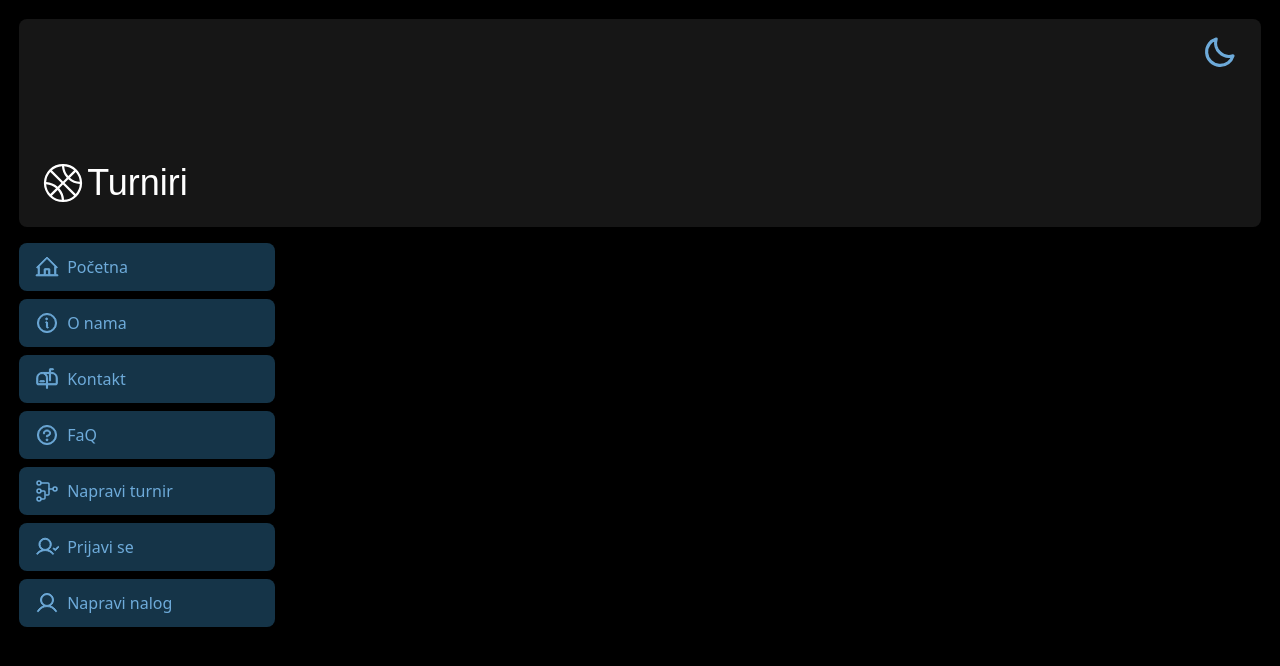
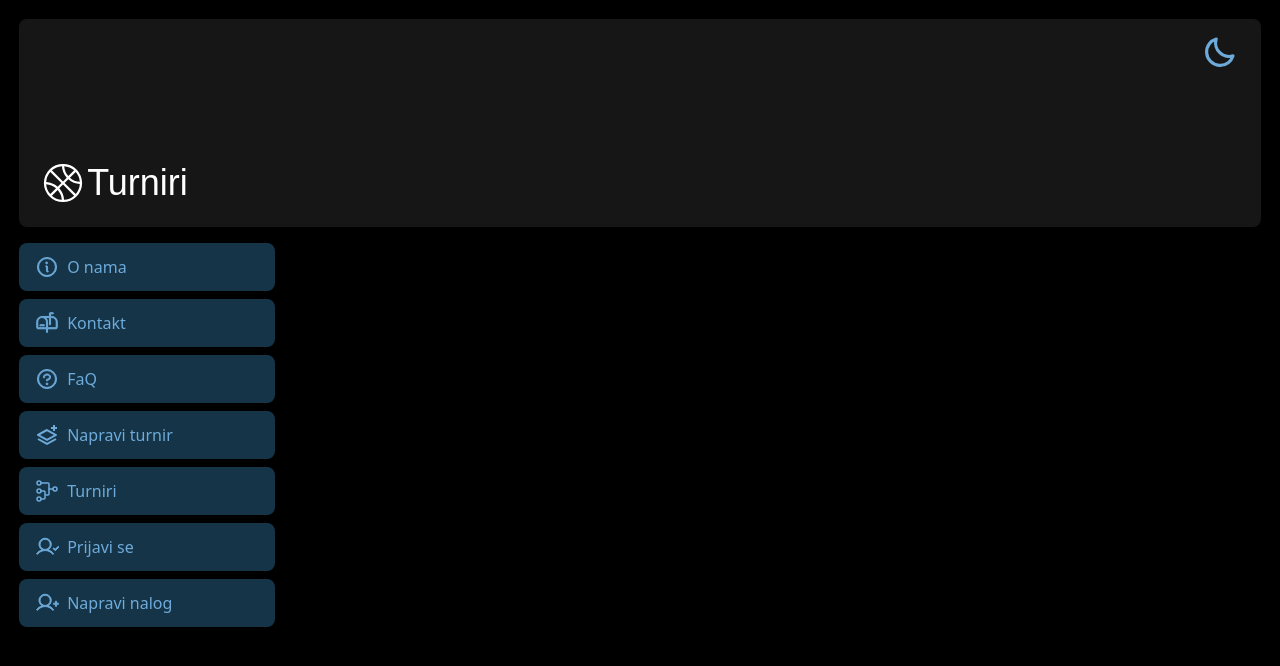
Before and after one commit to JEKO10/Basket-Report, a Next.js app: page / in a window 1280 px wide. Shown: the top 666 px of the page. Built offline with nearby package versions, Linux system fonts and the light colour scheme; no server answers; a web font is replaced by a local one.

Commit message:
conditional sidebar links based on user login status

```diff
--- a/app/(private)/profile/page.tsx
+++ b/app/(private)/profile/page.tsx
@@ -29,7 +29,7 @@ const ProfilePage = async () => {
             <Link
               href={`/tournaments/${tournament.tournamentId}`}
               key={tournament.tournamentId}
-              className="flex justify-between align-center bg-background text-text text-xl italic font-medium my-10 px-10 py-4 rounded-lg cursor-pointer hover:bg-primary"
+              className="flex justify-between align-center bg-background text-text text-xl italic font-medium my-10 px-10 py-4 rounded-lg cursor-default transition hover:bg-primary"
             >
               <p>Ime: {tournament.tournamentName}</p>
               <p>Format: {tournament.tournamentType}</p>
--- a/components/Sidebar.tsx
+++ b/components/Sidebar.tsx
@@ -1,26 +1,34 @@
 import Link from "next/link";
 import React from "react";
+import { BiLayerPlus } from "react-icons/bi";
 import {
-  PiHouseLineLight,
+  // PiHouseLineLight,
   PiInfoLight,
   PiMailboxLight,
+  PiPowerLight,
   PiQuestionLight,
   PiUserCheckLight,
   PiUserLight,
-  // PiUsersLight,
+  PiUserPlusLight,
+  PiUsersLight,
 } from "react-icons/pi";
 import { TbTournament } from "react-icons/tb";
 
-const Sidebar = () => {
+import { auth, signOut } from "@/auth/auth";
+
+const Sidebar = async () => {
+  const session = await auth();
+  const isLoggedIn = !!session;
+
   return (
     <aside className="flex-shrink-0 my-4 h-56 w-64 rounded-lg">
       <ul className="text-text text-2xl">
-        <li>
+        {/* <li>
           <Link href="/" className="sidebar-link">
             <PiHouseLineLight strokeWidth={10} />
             <p className="text-base">Početna</p>
           </Link>
-        </li>
+        </li> */}
         <li>
           <Link href="/about" className="sidebar-link">
             <PiInfoLight strokeWidth={10} />
@@ -39,18 +47,50 @@ const Sidebar = () => {
             <p className="text-base">FaQ</p>
           </Link>
         </li>
-        {/* <li>
+        <li>
+          <Link href="/new" className="sidebar-link">
+            <BiLayerPlus />
+            <p className="text-base">Napravi turnir</p>
+          </Link>
+        </li>
+        <li>
+          <Link href="/tournaments" className="sidebar-link">
+            <TbTournament strokeWidth={1.5} />
+            <p className="text-base">Turniri</p>
+          </Link>
+        </li>
+        {isLoggedIn && (
+          <>
+            <li>
               <Link href="/users" className="sidebar-link">
                 <PiUsersLight strokeWidth={10} />
                 <p className="text-base">Korisnici</p>
               </Link>
-        </li> */}
+            </li>
             <li>
-          <Link href="/new" className="sidebar-link">
-            <TbTournament strokeWidth={1.5} />
-            <p className="text-base">Napravi turnir</p>
+              <Link href="/profile" className="sidebar-link">
+                <PiUserLight strokeWidth={10} />
+                <p className="text-base">{session.user.username}</p>
               </Link>
             </li>
+            <li className="sidebar-link">
+              <form
+                action={async () => {
+                  "use server";
+
+                  await signOut();
+                }}
+              >
+                <button type="submit" className="flex">
+                  <PiPowerLight strokeWidth={10} />
+                  <p className="text-base">Odjavi se</p>
+                </button>
+              </form>
+            </li>
+          </>
+        )}
+        {!isLoggedIn && (
+          <>
             <li>
               <Link href="/login" className="sidebar-link">
                 <PiUserCheckLight strokeWidth={10} />
@@ -59,10 +99,12 @@ const Sidebar = () => {
             </li>
             <li>
               <Link href="/register" className="sidebar-link mb-0">
-            <PiUserLight strokeWidth={10} />
+                <PiUserPlusLight strokeWidth={10} />
                 <p className="text-base">Napravi nalog</p>
               </Link>
             </li>
+          </>
+        )}
       </ul>
     </aside>
   );
```
Lines whose indentation alone changed are shown as unchanged.
